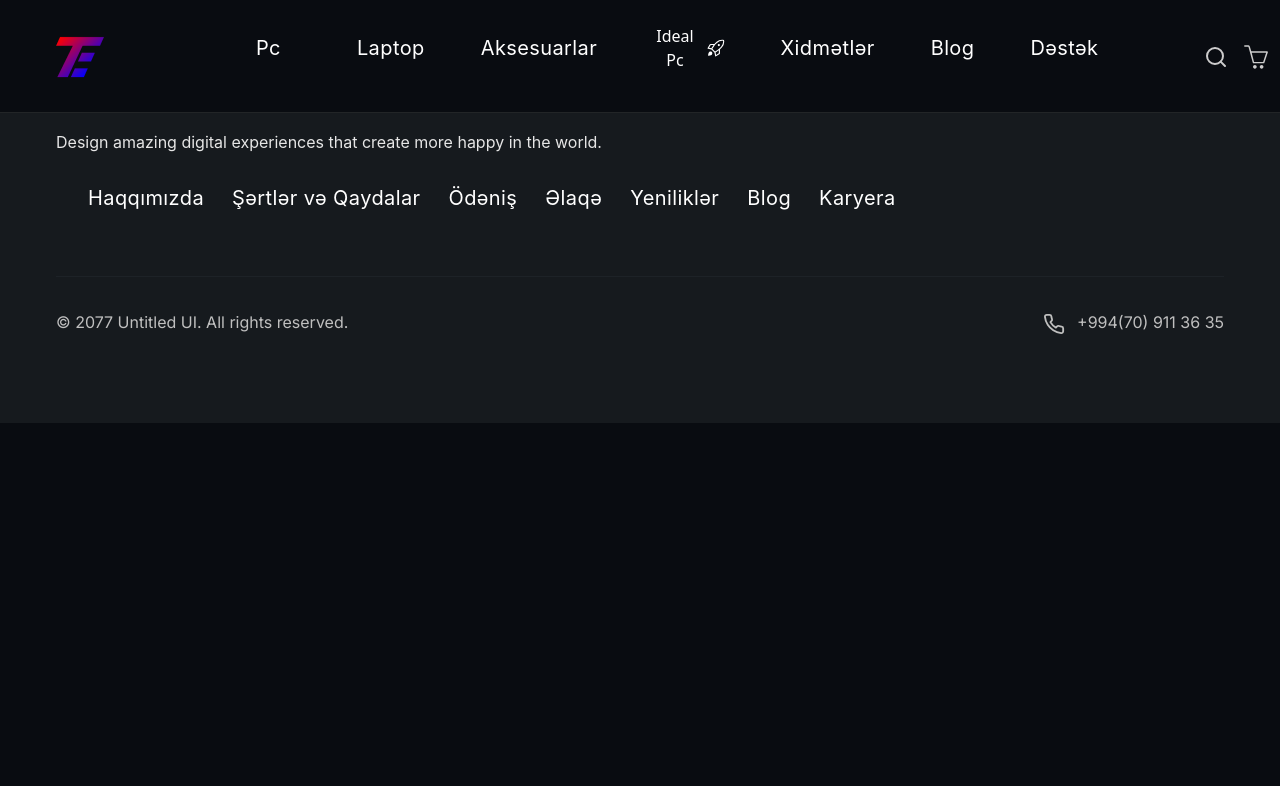
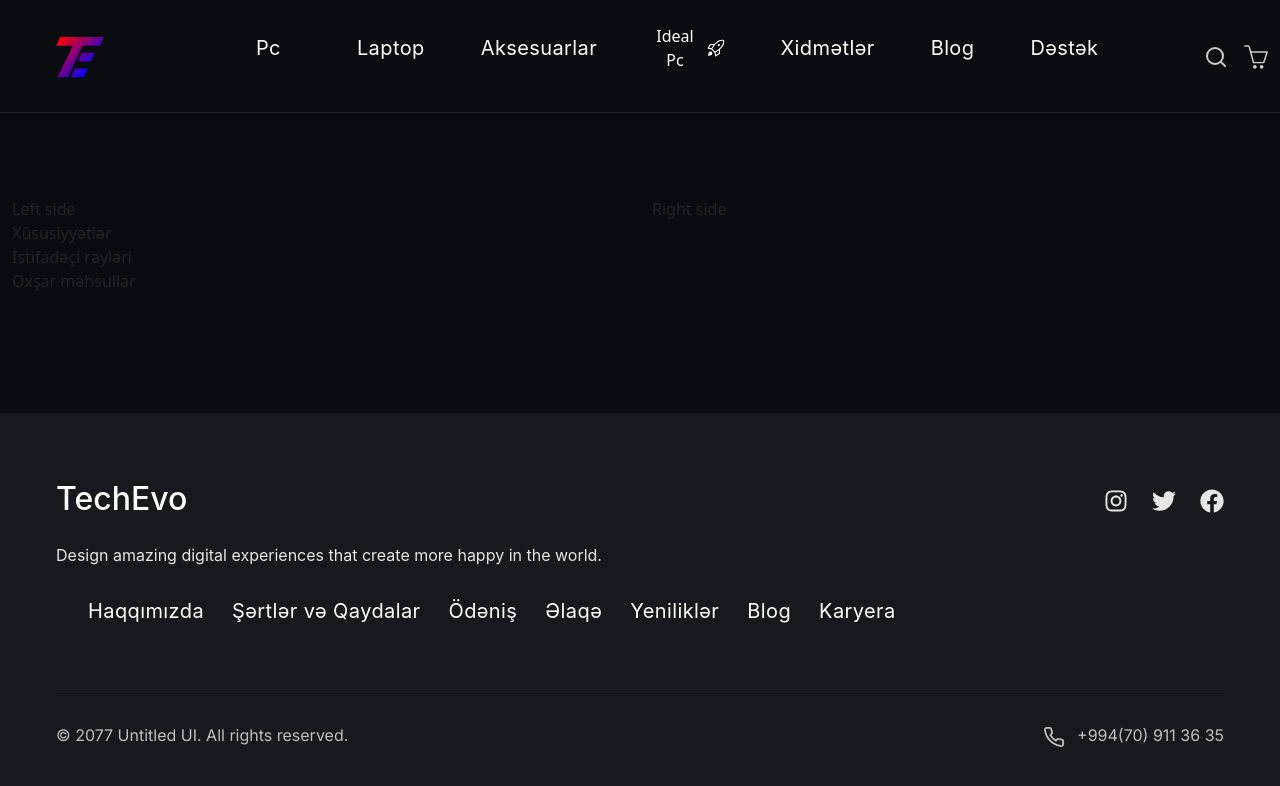
Before and after one commit to nigaraliyevas/TechEvo, a React (Vite) app: page /product in a window 1280 px wide. Shown: the top 786 px of the page. Built offline with nearby package versions, Linux system fonts and the light colour scheme; a web font is replaced by a local one.

Commit message:
grid system is created

```diff
--- /dev/null
+++ b/src/Pages/ProductPage/ProductPage.jsx
@@ -0,0 +1,44 @@
+import styles from "./ProductPage.module.scss";
+import Row from "react-bootstrap/Row";
+import Col from "react-bootstrap/Col";
+
+const ProductPage = () => {
+  return (
+    <section id="product">
+      <div className="container">
+        <div className={styles.productpage_content}>
+          <div className={styles.productDetail}>
+            <Row>
+              <Col xs={6}>Left side</Col>
+              <Col>Right side</Col>
+            </Row>
+          </div>
+
+          <div className={styles.productDescription}>
+            <Row>
+              <Col>
+              Xüsusiyyətlər
+              </Col>
+            </Row>
+          </div>
+          <div className={styles.comments_side}>
+            <Row>
+              <Col>
+              İstifadəçi rəyləri
+              </Col>
+            </Row>
+          </div>
+          <div className={styles.similiarProducts}>
+            <Row>
+              <Col>
+              Oxşar məhsullar
+              </Col>
+            </Row>
+          </div>
+        </div>
+      </div>
+    </section>
+  );
+};
+
+export default ProductPage;
--- /dev/null
+++ b/src/Pages/ProductPage/ProductPage.module.scss
@@ -0,0 +1,4 @@
+.productpage_content {
+    padding-top: 197px;
+    padding-bottom: 120px !important;
+  }
--- a/src/Pages/RouterPage/RoutesPage.jsx
+++ b/src/Pages/RouterPage/RoutesPage.jsx
@@ -7,7 +7,7 @@ import HomePage from "../HomePage/HomePage";
 import PasswordReset from "../PasswordResetPage/PasswordReset";
 import EnterPasswordPage from "../EnterPasswordPage/EnterPasswordPage";
 import PCPage from "../PCPage/PCPage";
-import SearchBar from "../../components/search/SearchBar";
+import ProductPage from "../ProductPage/ProductPage";
 
 const RoutesPage = () => {
   return (
@@ -21,7 +21,7 @@ const RoutesPage = () => {
           <Route path="/newpassword" element={<PasswordReset />} />
           <Route path="/enterpassword" element={<EnterPasswordPage />} />
           <Route path="/pc" element={<PCPage />} />
-          <Route path="/search" element={<SearchBar />} />
+          <Route path="/product" element={<ProductPage />} />
         </Routes>
       </LayoutPages>
     </div>
```
